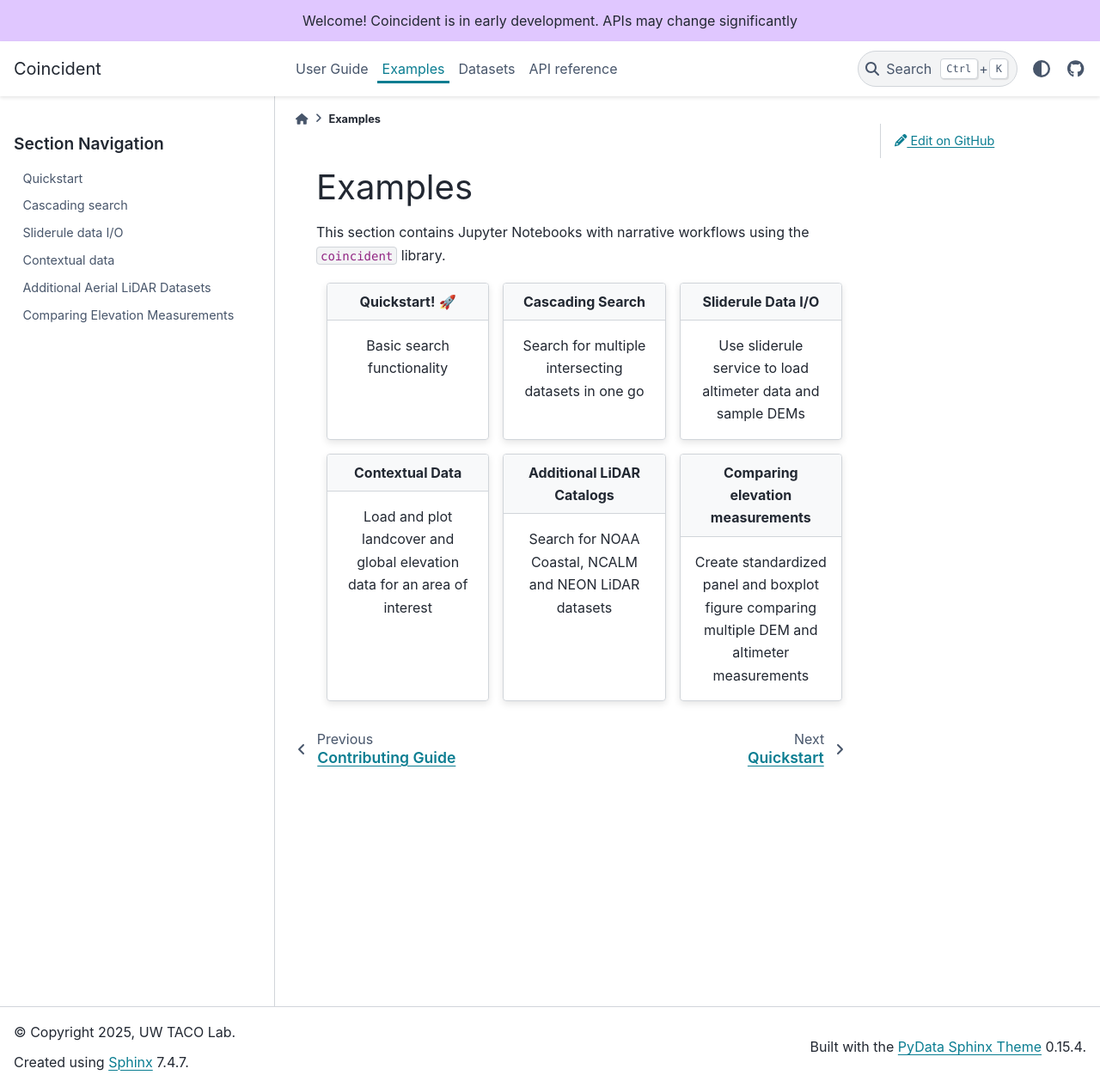
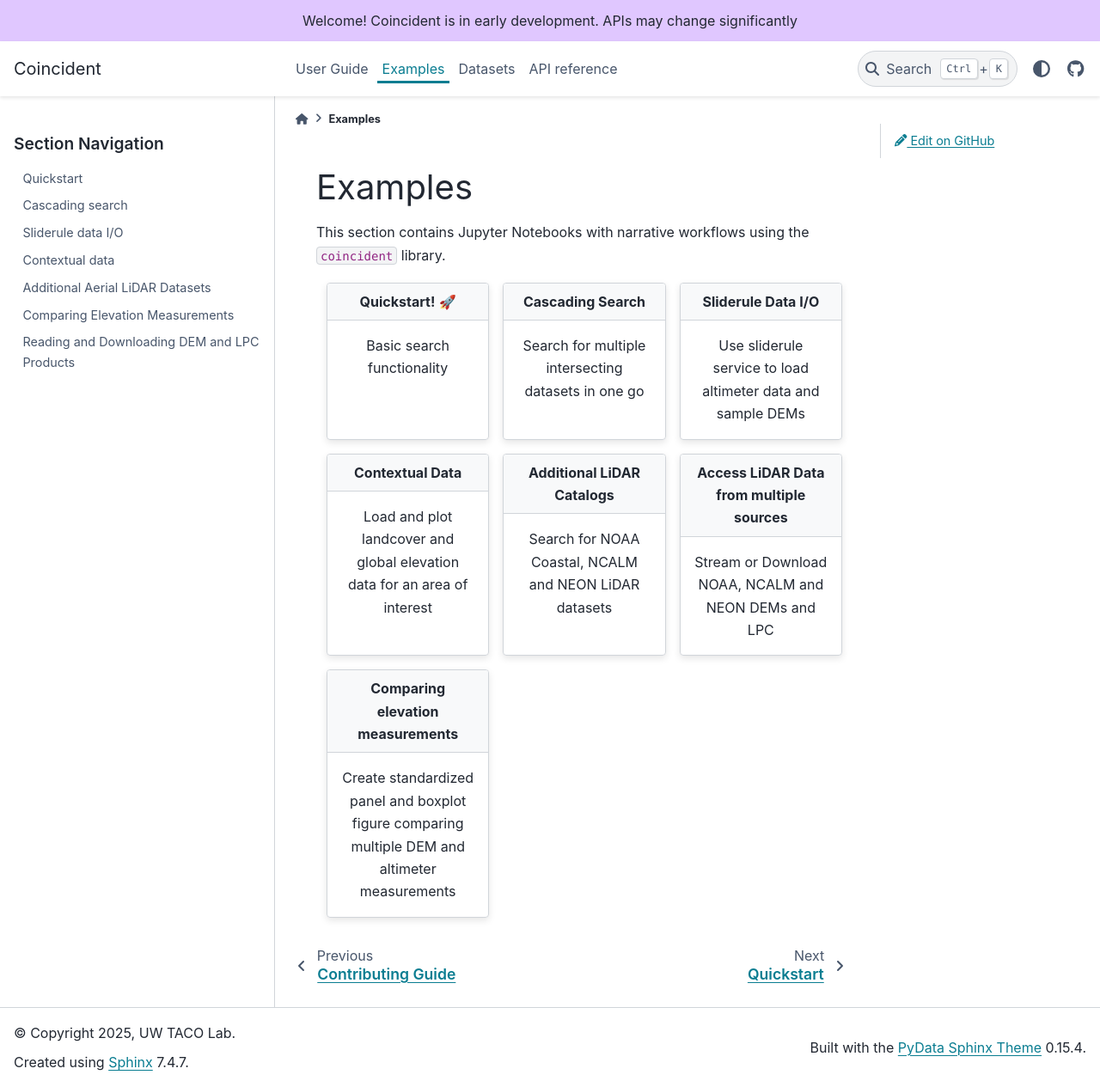
Before and after one commit to uw-cryo/coincident, a Sphinx documentation site: the page built from docs/examples/index.md, in a window 1280 px wide and 1265 px high. Shown: the whole window at 86% size. Built offline with Sphinx 7.4.7 and the PyData theme 0.15.4, drawn with Linux system fonts in a browser that asks for light colours.

````diff
--- a/docs/examples/index.md
+++ b/docs/examples/index.md
@@ -56,6 +56,15 @@ Search for NOAA Coastal, NCALM and NEON LiDAR datasets
 :link: elevation_plotting
 :link-type: doc
 :class-header: bg-light
+**Access LiDAR Data from multiple sources**
+^^^
+Stream or Download NOAA, NCALM and NEON DEMs and LPC
+```
+
+```{grid-item-card}
+:link: elevation_plotting
+:link-type: doc
+:class-header: bg-light
 **Comparing elevation measurements**
 ^^^
 Create standardized panel and boxplot figure comparing multiple DEM and altimeter measurements
@@ -72,4 +81,5 @@ sliderule
 contextual_data
 additional_lidar
 elevation_plotting
+dem_and_lpc
 ```
````
Also changed, not shown: docs/api.rst (+13 -0 lines), docs/examples/dem_and_lpc.ipynb, 2 other files.
